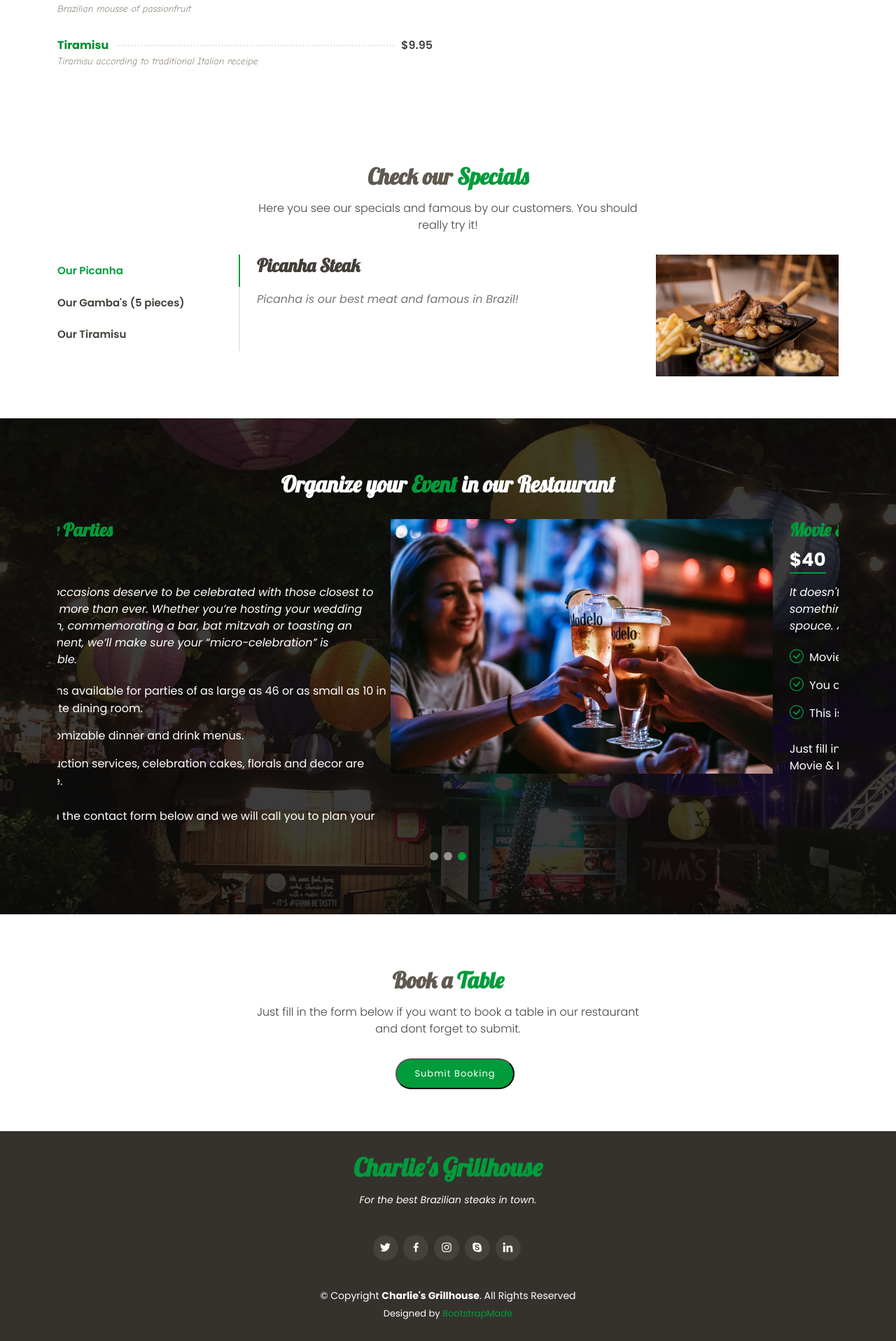
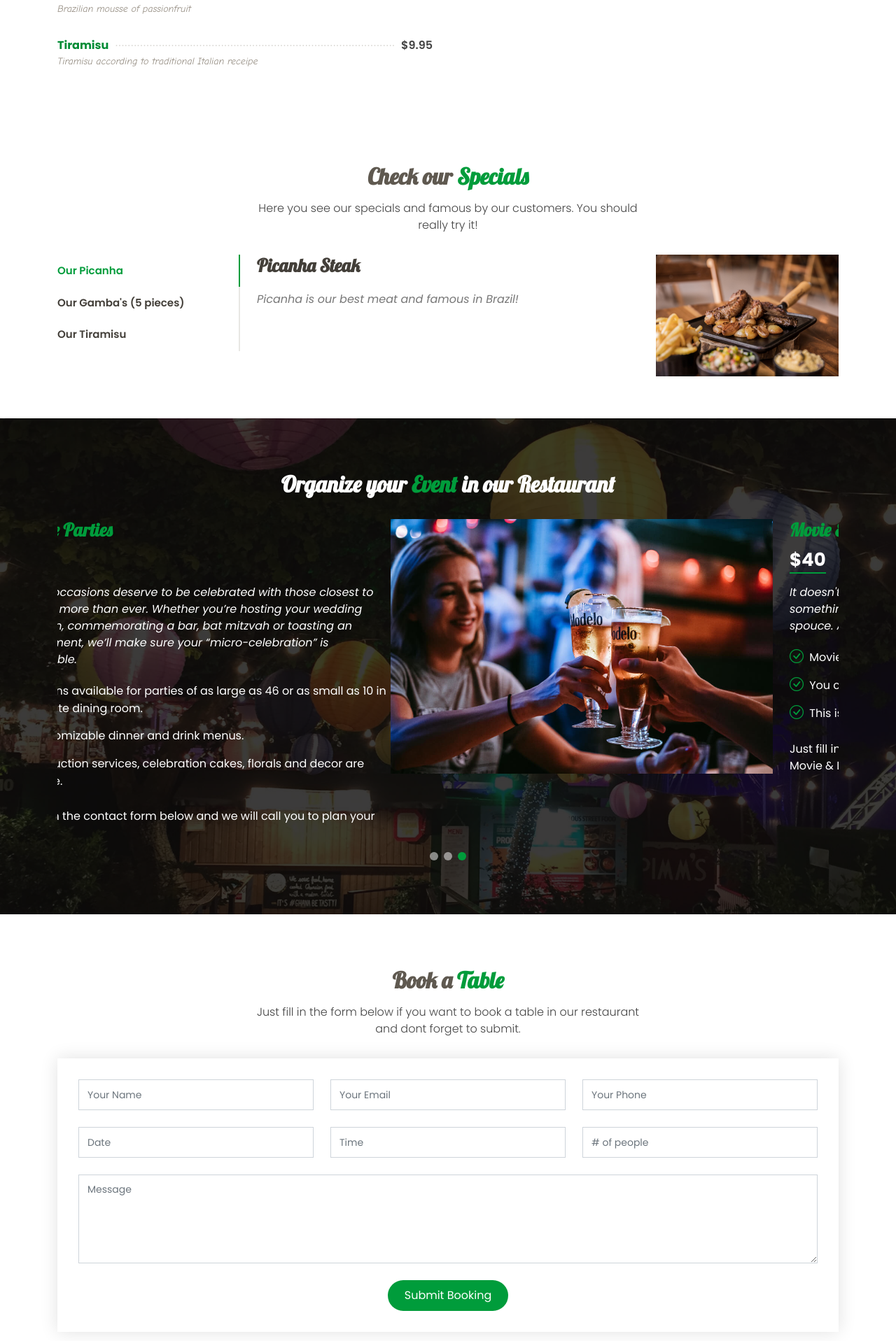
Before and after one commit to ellis882/charlies-restaurant-msp-4, a Django app: page / in a window 1280 px wide. Shown: the part 2724-4641 px from the top of the page at 70% size. Run offline with Django 3.2, Linux system fonts and the light colour scheme; some libraries are stand-ins or nearby versions.

Commit message:
deleted inc folder

```diff
--- a/reservation/templates/Reservation/reservation.html
+++ b/reservation/templates/Reservation/reservation.html
@@ -1,11 +1,8 @@
-{% extends 'home/index.html' %}
+{% extends 'home/base.html' %}
 {% load static %}
 
-{% block homepage %}
 
-
-
-
+{% block body %}
 <section id="book-a-table" class="book-a-table">
   <div class="container">
 
@@ -61,14 +58,15 @@
 
     <form action="" method="post">
       {% csrf_token %}
+      {% csrf_token %}
       {{ form }}
+      <div class="text-center">
+          <button type="submit" class="book-a-table-btn scrollto">Submit Reservation</button>
+      </div>
 
-      <div class="text-center">
-      <button type="submit" class="book-a-table-btn scrollto">Submit Booking</button>
-      </div>
     </form>
 
   </div>
 </section>
 
-{% endblock %}
+{% endblock body %}
--- a/templates/home/index.html
+++ b/templates/home/index.html
@@ -1,14 +1,56 @@
 {% extends 'home/base.html' %}
 {% load static %}
 
-{% block homepage %}
+{% block body %}
+
+<!-- ======= Top Bar ======= -->
+<section id="topbar" class="d-flex align-items-center fixed-top topbar-transparent">
+  <div class="container-fluid container-xl d-flex align-items-center justify-content-center justify-content-lg-start">
+    <i class="bi bi-phone d-flex align-items-center"><span>+1 5589 55488 55</span></i>
+    <i class="bi bi-clock ms-4 d-none d-lg-flex align-items-center"><span>Mon-Sat: 17:00 AM - 23:00 PM</span></i>
+  </div>
+</section><!-- Top Bar -->
+
+<!-- ======= Header ======= -->
+<header id="header" class="fixed-top d-flex align-items-center header-transparent">
+  <div class="container-fluid container-xl d-flex align-items-center justify-content-between">
+
+    <div class="logo me-auto">
+      <h1><a href="index.html">Charlie's Grillhouse</a></h1>
+      <!-- Uncomment below if you prefer to use an image logo -->
+      <!-- <a href="index.html"><img src="assets/img/logo.png" alt="" class="img-fluid"></a>-->
+    </div>
+
+    <nav id="navbar" class="navbar order-last order-lg-0">
+      <ul>
+        <li><a class="nav-link scrollto active" href="#hero">Home</a></li>
+        <li><a class="nav-link scrollto" href="#about">About</a></li>
+        <li><a class="nav-link scrollto" href="#menu">Menu</a></li>
+        <li><a class="nav-link scrollto" href="#specials">Specials</a></li>
+        <li><a class="nav-link scrollto" href="#events">Events</a></li>
+        <li><a class="nav-link scrollto" href="#chefs">Chefs</a></li>
+        <li><a class="nav-link scrollto" href="#gallery">Gallery</a></li>
+
+        <li><a class="nav-link scrollto" href="#contact">Contact</a></li>
+      </ul>
+      <i class="bi bi-list mobile-nav-toggle"></i>
+    </nav><!-- .navbar -->
+
+    <a href="{% url 'reservation:reserve_table' %}" class="book-a-table-btn scrollto">Book a table</a>
+
+  </div>
+</header><!-- End Header -->
+
 
 <!-- ======= Hero Section ======= -->
 <section id="hero">
   <div class="hero-container">
     <div id="heroCarousel" data-bs-interval="5000" class="carousel slide carousel-fade pointer-event" data-bs-ride="carousel">
-
-        <ol class="carousel-indicators" id="hero-carousel-indicators"><li data-bs-target="#heroCarousel" data-bs-slide-to="0" class=""></li><li data-bs-target="#heroCarousel" data-bs-slide-to="1" class=""></li><li data-bs-target="#heroCarousel" data-bs-slide-to="2" class="active" aria-current="true"></li></ol>
+      <ol class="carousel-indicators" id="hero-carousel-indicators">
+        <li data-bs-target="#heroCarousel" data-bs-slide-to="0" class=""></li>
+        <li data-bs-target="#heroCarousel" data-bs-slide-to="1" class=""></li>
+        <li data-bs-target="#heroCarousel" data-bs-slide-to="2" class="active" aria-current="true"></li>
+      </ol>
 
     <div class="carousel-inner" role="listbox">
 
@@ -21,7 +63,7 @@
             We offer you a special prize! for only $35 per person(for kids under 12 years $25).</p>
             <div>
               <a href="#menu" class="btn-menu animate__animated animate__fadeInUp scrollto">Our Menu</a>
-                  <a href="#book-a-table" class="btn-book animate__animated animate__fadeInUp scrollto">Book a Table</a>
+              <a href="{% url 'reservation:reserve_table' %}" class="btn-book animate__animated animate__fadeInUp scrollto">Book a Table</a>
             </div>
           </div>
         </div>
@@ -35,7 +77,7 @@
             <p class="animate__animated animate__fadeInUp">Every last Friday of the month our special house-dj will come and make a party! Everbody is welcome to our Brazilian night with nice cocktails!</p>
             <div>
               <a href="#menu" class="btn-menu animate__animated animate__fadeInUp scrollto">Our Menu</a>
-                  <a href="#book-a-table" class="btn-book animate__animated animate__fadeInUp scrollto">Book a Table</a>
+              <a href="{% url 'reservation:reserve_table' %}" class="btn-book animate__animated animate__fadeInUp scrollto">Book a Table</a>
             </div>
           </div>
         </div>
@@ -50,7 +92,7 @@
             <p class="animate__animated animate__fadeInUp">We invite you to a wonderfully relaxing evening at Charlie's Grillhouse. Breathe in the vibrent scent of authentic Brazilian cuisine. Dressed as real gauchos, our waiters are on hand to serve you the most beautiful and best steaks in town.</p>
             <div>
               <a href="#menu" class="btn-menu animate__animated animate__fadeInUp scrollto">Our Menu</a>
-                  <a href="#book-a-table" class="btn-book animate__animated animate__fadeInUp scrollto">Book a Table</a>
+              <a href="{% url 'reservation:reserve_table' %}" class="btn-book animate__animated animate__fadeInUp scrollto">Book a Table</a>
             </div>
           </div>
         </div>
@@ -553,9 +595,56 @@
 </section><!-- End Events Section -->
 
 <!-- ======= Book A Table Section ======= -->
+<section id="book-a-table" class="book-a-table">
+  <div class="container">
 
-    {% include 'Reservation/reservation.html' %}
+    <div class="section-title">
+      <h2>Book a <span>Table</span></h2>
+      <p>Just fill in the form below if you want to book a table in our restaurant and dont forget to submit.</p>
+    </div>
 
+  <form action="#" role="form" class="php-email-form" >
+
+  <div class="row">
+    <div class="col-lg-4 col-md-6 form-group">
+      <input type="text" name="name" class="form-control" id="name" placeholder="Your Name" data-rule="minlen:4" data-msg="Please enter at least 4 chars">
+      <div class="validate"></div>
+    </div>
+    <div class="col-lg-4 col-md-6 form-group mt-3 mt-md-0">
+      <input type="email" class="form-control" name="email" id="email" placeholder="Your Email" data-rule="email" data-msg="Please enter a valid email">
+      <div class="validate"></div>
+    </div>
+    <div class="col-lg-4 col-md-6 form-group mt-3 mt-md-0">
+      <input type="text" class="form-control" name="phone" id="phone" placeholder="Your Phone" data-rule="minlen:4" data-msg="Please enter at least 4 chars">
+      <div class="validate"></div>
+    </div>
+    <div class="col-lg-4 col-md-6 form-group mt-3">
+      <input type="text" name="date" class="form-control" id="date" placeholder="Date" data-rule="minlen:4" data-msg="Please enter at least 4 chars">
+      <div class="validate"></div>
+    </div>
+    <div class="col-lg-4 col-md-6 form-group mt-3">
+      <input type="text" class="form-control" name="time" id="time" placeholder="Time" data-rule="minlen:4" data-msg="Please enter at least 4 chars">
+      <div class="validate"></div>
+    </div>
+    <div class="col-lg-4 col-md-6 form-group mt-3">
+      <input type="number" class="form-control" name="people" id="people" placeholder="# of people" data-rule="minlen:1" data-msg="Please enter at least 1 chars">
+      <div class="validate"></div>
+    </div>
+  </div>
+  <div class="form-group mt-3">
+    <textarea class="form-control" name="message" rows="5" placeholder="Message"></textarea>
+    <div class="validate"></div>
+  </div>
+
+  <div class="mb-3">
+    <div class="loading">Loading</div>
+    <div class="error-message"></div>
+    <div class="sent-message">Your booking request was sent. We will call back or send an Email to confirm your reservation. Thank you!</div>
+  </div>
+  <div class="text-center"><button class="php_email_form_submit" type="submit">Submit Booking</button></div>
+</form>
+</div>
+</section>
 <!-- End Book A Table Section -->
 
 <!-- ======= Gallery Section ======= -->
@@ -1008,4 +1097,4 @@
 
   </main><!-- End #main -->
 
-{% endblock %}
+{% endblock body %}
--- a/templates/inc/footer.html
+++ /dev/null
@@ -1,25 +0,0 @@
-{% load static %}
-
-<footer id="footer">
-    <div class="container">
-      <h3>Charlie's Grillhouse</h3>
-      <p>For the best Brazilian steaks in town.</p>
-      <div class="social-links">
-        <a href="#" class="twitter"><i class="bx bxl-twitter"></i></a>
-        <a href="#" class="facebook"><i class="bx bxl-facebook"></i></a>
-        <a href="#" class="instagram"><i class="bx bxl-instagram"></i></a>
-        <a href="#" class="google-plus"><i class="bx bxl-skype"></i></a>
-        <a href="#" class="linkedin"><i class="bx bxl-linkedin"></i></a>
-      </div>
-      <div class="copyright">
-        © Copyright <strong><span>Charlie's Grillhouse</span></strong>. All Rights Reserved
-      </div>
-      <div class="credits">
-        <!-- All the links in the footer should remain intact. -->
-        <!-- You can delete the links only if you purchased the pro version. -->
-        <!-- Licensing information: https://bootstrapmade.com/license/ -->
-        <!-- Purchase the pro version with working PHP/AJAX contact form: https://bootstrapmade.com/delicious-free-restaurant-bootstrap-theme/ -->
-        Designed by <a href="https://bootstrapmade.com/">BootstrapMade</a>
-      </div>
-    </div>
-  </footer>
--- a/templates/inc/header.html
+++ /dev/null
@@ -1,30 +0,0 @@
-{% load static %}
-
-<header id="header" class="fixed-top d-flex align-items-center header-transparent">
-    <div class="container-fluid container-xl d-flex align-items-center justify-content-between">
-
-      <div class="logo me-auto">
-        <h1><a href="index.html">Charlie's Grillhouse</a></h1>
-        <!-- Uncomment below if you prefer to use an image logo -->
-        <!-- <a href="index.html"><img src="assets/img/logo.png" alt="" class="img-fluid"></a>-->
-      </div>
-
-      <nav id="navbar" class="navbar order-last order-lg-0">
-        <ul>
-          <li><a class="nav-link scrollto active" href="#hero">Home</a></li>
-          <li><a class="nav-link scrollto" href="#about">About</a></li>
-          <li><a class="nav-link scrollto" href="#menu">Menu</a></li>
-          <li><a class="nav-link scrollto" href="#specials">Specials</a></li>
-          <li><a class="nav-link scrollto" href="#events">Events</a></li>
-          <li><a class="nav-link scrollto" href="#chefs">Chefs</a></li>
-          <li><a class="nav-link scrollto" href="#gallery">Gallery</a></li>
-
-          <li><a class="nav-link scrollto" href="#contact">Contact</a></li>
-        </ul>
-        <i class="bi bi-list mobile-nav-toggle"></i>
-      </nav><!-- .navbar -->
-
-      <a href="{% url 'reservation:reserve_table' %}" class="book-a-table-btn scrollto">Book a table</a>
-
-    </div>
-  </header>
--- a/templates/inc/top-bar.html
+++ /dev/null
@@ -1,8 +0,0 @@
-{% load static %}
-
-<section id="topbar" class="d-flex align-items-center fixed-top topbar-transparent">
-    <div class="container-fluid container-xl d-flex align-items-center justify-content-center justify-content-lg-start">
-      <i class="bi bi-phone d-flex align-items-center"><span>+1 5589 55488 55</span></i>
-      <i class="bi bi-clock ms-4 d-none d-lg-flex align-items-center"><span>Mon-Sat: 17:00 AM - 23:00 PM</span></i>
-    </div>
-  </section>
```
Also changed, not shown: templates/home/base.html (+25 -14 lines). Lines whose indentation alone changed are shown as unchanged.
